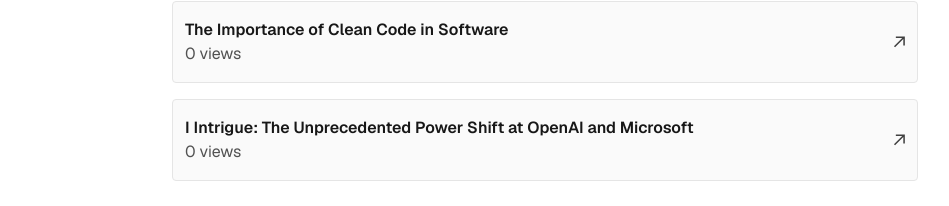
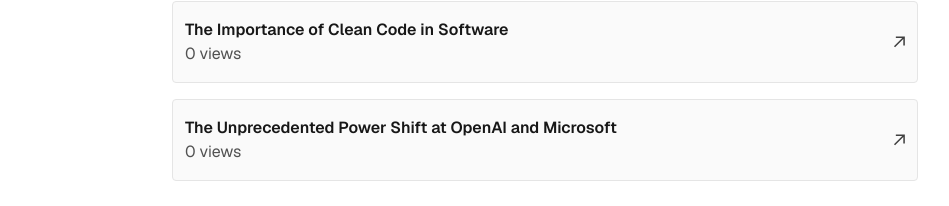
Before and after one commit to jmartinn/portfolio, a Next.js app: page / in a window 1280 px wide. Shown: the part 730-936 px from the top of the page, without its empty margins (170-1119 px from the left). Built offline with nearby package versions, Linux system fonts and the light colour scheme; no server answers; the database is empty; what kysely-planetscale would draw is missing.

Commit message:
modified article title

```diff
--- a/app/page.tsx
+++ b/app/page.tsx
@@ -176,7 +176,7 @@ export default function Page() {
             slug="clean-code"
           />
           <BlogLink
-            name="I Intrigue: The Unprecedented Power Shift at OpenAI and Microsoft"
+            name="The Unprecedented Power Shift at OpenAI and Microsoft"
             slug="openai-drama"
           />
         </Suspense>
--- a/content/openai-drama.mdx
+++ b/content/openai-drama.mdx
@@ -1,5 +1,5 @@
 ---
-title: "AI Intrigue: The Unprecedented Power Shift at OpenAI and Microsoft"
+title: "The Unprecedented Power Shift at OpenAI and Microsoft"
 publishedAt: "2023-11-19"
 summary: "In a twist rivaling corporate thrillers, OpenAI's recent upheaval, involving the dismissal and dramatic return of CEO Sam Altman, has shaken the tech world. This saga, intertwining OpenAI's future with Microsoft's strategic moves, not only highlights intense power dynamics within AI giants but also signals a new era in AI governance and tech partnerships."
 ---
```
